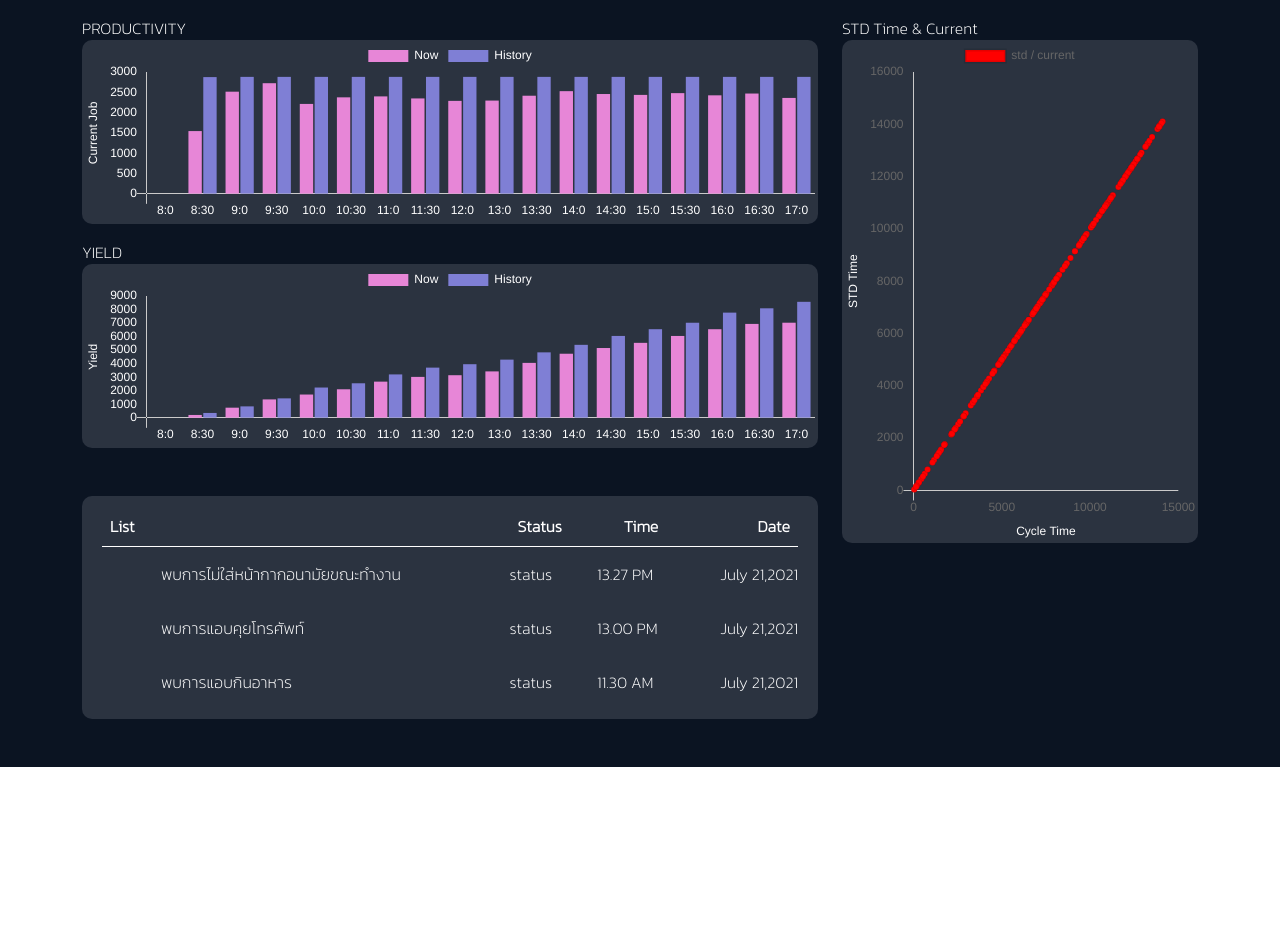
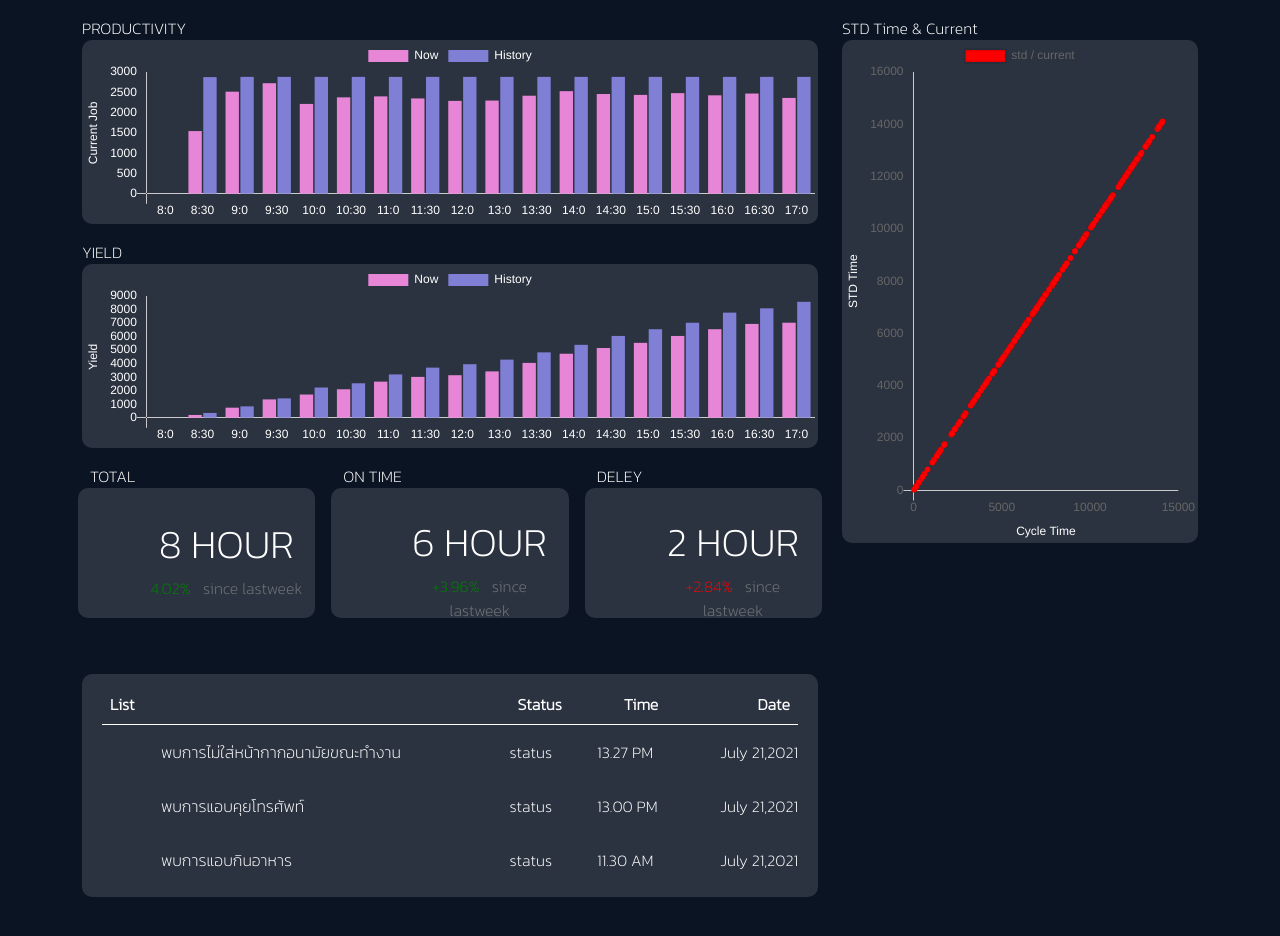
Before and after one commit to pawutj/true_startup_front, a React (Create React App) app: page / in a window 1280 px wide. Shown: the top 936 px of the page. Before the commit the page ends 800 px from the top, so only its background shows below. Built offline with nearby package versions, Linux system fonts and the light colour scheme; the HTML template or start-up script is replaced by a standard one.

Commit message:
Fix Size Card

```diff
--- a/src/App.js
+++ b/src/App.js
@@ -8,6 +8,7 @@ import YieldComponent from "./component/YieldComponent";
 import StatusTable from "./component/StatusTable";
 import TableRow from "./component/StatusTableRow";
 import { colors } from "./colors";
+import StatusCardComponent from "./component/StatusCardComponent";
 // const tablecon1 = "/asset/tableIcon1.svg";
 function App() {
   return (
@@ -22,6 +23,31 @@ function App() {
             <p className="text-start text-white mb-0 mt-3">YIELD</p>
             <div style={{ backgroundColor: "#2B3340", borderRadius: "10px" }}>
               <YieldComponent />
+            </div>
+            <div>
+              <div className="row">
+                <div className="col m-2">
+                  <p className="text-start text-white mb-0 mt-2">TOTAL</p>
+                  <StatusCardComponent
+                    h1txt="8 HOUR"
+                    percent="4.02%"
+                    color="g"
+                  />
+                </div>
+                <div className="col m-2">
+                  <p className="text-start text-white mb-0 mt-2">ON TIME</p>
+                  <StatusCardComponent
+                    h1txt="6 HOUR"
+                    percent="+3.96%"
+                    color="g"
+                  />
+                </div>
+                <div className="col m-2">
+                  <p className="text-start text-white mb-0 mt-2">DELEY</p>
+
+                  <StatusCardComponent h1txt="2 HOUR" percent="+2.84%" />
+                </div>
+              </div>
             </div>
             <div className="mt-5 mb-5">
               <StatusTable>
--- a/src/component/StatusCardComponent.js
+++ b/src/component/StatusCardComponent.js
@@ -1,10 +1,8 @@
 import "../App.css";
 import { useState } from "react";
-import Logo from "./logo.svg";
-
 function StatusCardComponent({ Logo, h1txt, color, percent }) {
   return (
-    <div className="cardBG statusCard row">
+    <div className="cardBG statusCard row" style={{ height: 130 }}>
       <div class="col-sm-3 statusCardItem">
         <img src={Logo} />
       </div>
```
